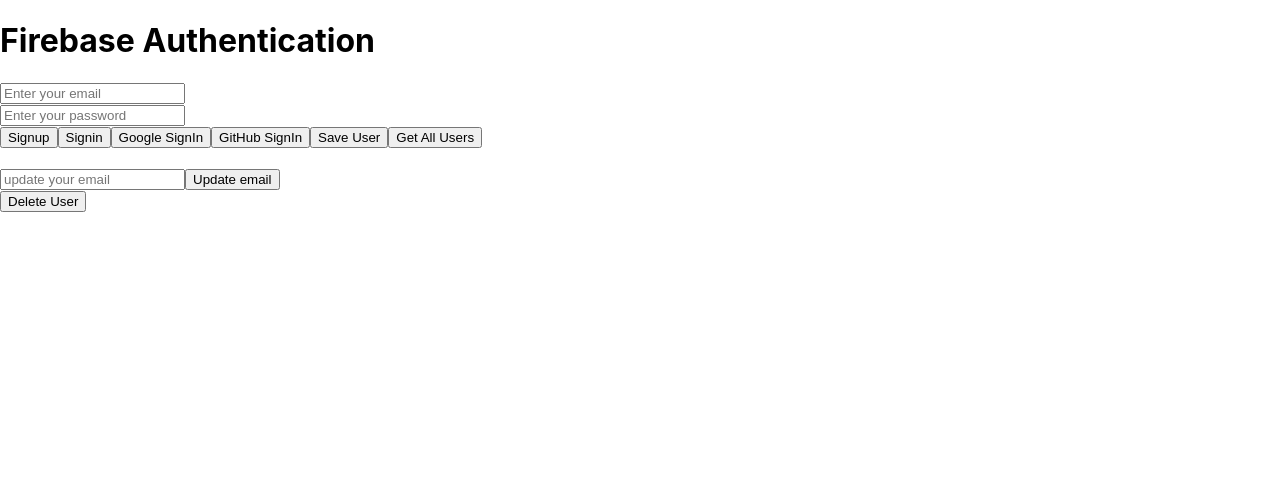
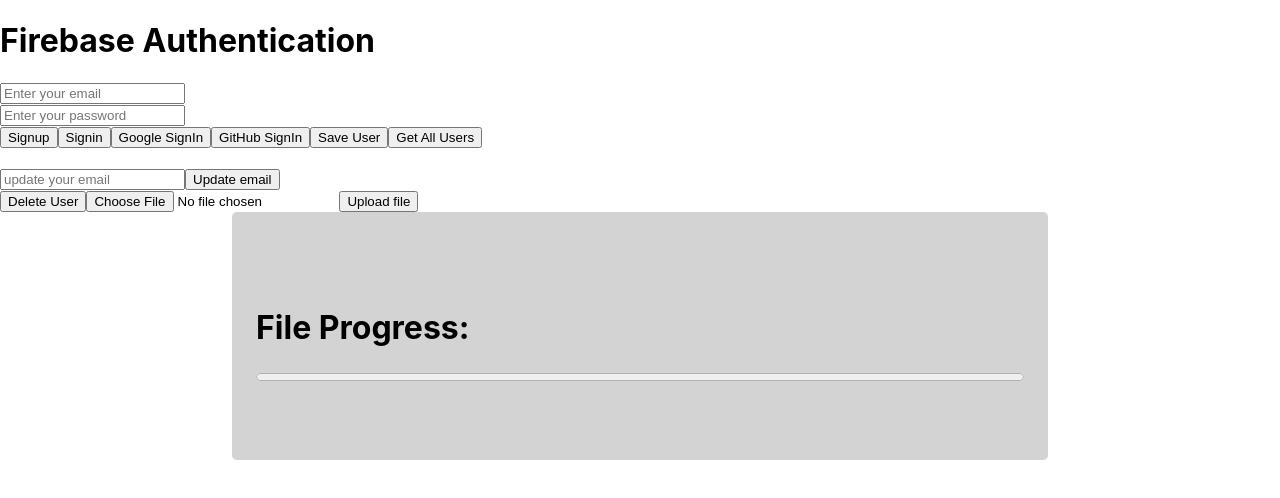
Before and after one commit to Saurabh-Duryodhan/complete-firebase-app, a React (Create React App) app: page / in a window 1280 px wide. Shown: the top 498 px of the page. Built offline with nearby package versions, Linux system fonts and the light colour scheme.

Commit message:
firebase-storage

```diff
--- a/src/App.jsx
+++ b/src/App.js
@@ -1,6 +1,12 @@
 import React from "react";
 import { useState, useEffect } from "react";
-import { app, database } from "./firebaseConfig";
+import { app, database, storage } from "./firebaseConfig";
+import {
+  ref,
+  getDownloadURL,
+  uploadBytes,
+  uploadBytesResumable,
+} from "firebase/storage";
 import {
   collection,
   addDoc,
@@ -28,11 +34,32 @@
   const [data, setData] = useState();
   const [allUsers, setALlUsers] = useState([]);
   const [updateField, setUpdateField] = useState("");
+  const [profile, setProfile] = useState();
+  const [progressPercentage, setProgressPercentage] = useState(0);
 
   const handleInput = (e) => {
     const { name, value } = e.target;
     setUserInput({ ...userInput, [name]: value });
     setData({ ...data, ...userInput });
+  };
+
+  const handleFileInput = (e) => {
+    // const fileRef = ref(storage, profile.name);
+    // uploadBytes(fileRef, profile).then((snapshot) => {
+    //   // e.target[0].value = "";
+    //   getDownloadURL(snapshot.ref).then((downloadURL) => {
+    //     console.log(downloadURL);
+    //   });
+    // });
+
+    const fileRef = ref(storage, profile.name);
+    const uploadTask = uploadBytesResumable(fileRef, profile);
+    uploadTask.on("state_changed", (snapshot) => {
+      const progress = setProgressPercentage(
+        (snapshot.bytesTransferred / snapshot.totalBytes) * 100
+      );
+      console.log(`File progress: ${progressPercentage}% done`);
+    });
   };
 
   const handleUpdateField = (e) => {
@@ -188,7 +215,39 @@
           </div>
         );
       })}
-      <button type="submit" onClick={(e)=> dataDelete(e)}>Delete User</button>
+      <button type="submit" onClick={(e) => dataDelete(e)}>
+        Delete User
+      </button>
+      <input
+        type="file"
+        name="profileImage"
+        onChange={(e) => setProfile(e.target.files[0])}
+      />
+      <button type="submit" onClick={(e) => handleFileInput(e)}>
+        Upload file
+      </button>
+      <br />
+      <div
+        style={{
+          height: "200px",
+          backgroundColor: "lightgray",
+          padding: "1.5rem",
+          marginTop: "2rem",
+          borderRadius: "5px",
+          display: "flex",
+          flexDirection: "column",
+          margin: "auto",
+          width: "60%",
+          justifyContent: "center",
+        }}
+      >
+        <h1>File Progress:</h1>
+        <progress
+          style={{ color: "red", width: "100%" }}
+          value={progressPercentage}
+          max="100"
+        ></progress>
+      </div>
     </div>
   );
 };
--- a/src/firebaseConfig.js
+++ b/src/firebaseConfig.js
@@ -1,5 +1,6 @@
 import { initializeApp } from "firebase/app";
 import { getFirestore } from "firebase/firestore";
+import { getStorage } from "firebase/storage";
 
 const firebaseConfig = {
   apiKey: "AIzaSyCiM9z6pmZiiZWbI9SlYKsQE3NN_E-WUMk",
@@ -13,3 +14,4 @@
 
 export const app = initializeApp(firebaseConfig);
 export const database = getFirestore(app);
+export const storage = getStorage(app);
```
Also changed, not shown: src/Components/inputfiles.js (added).
